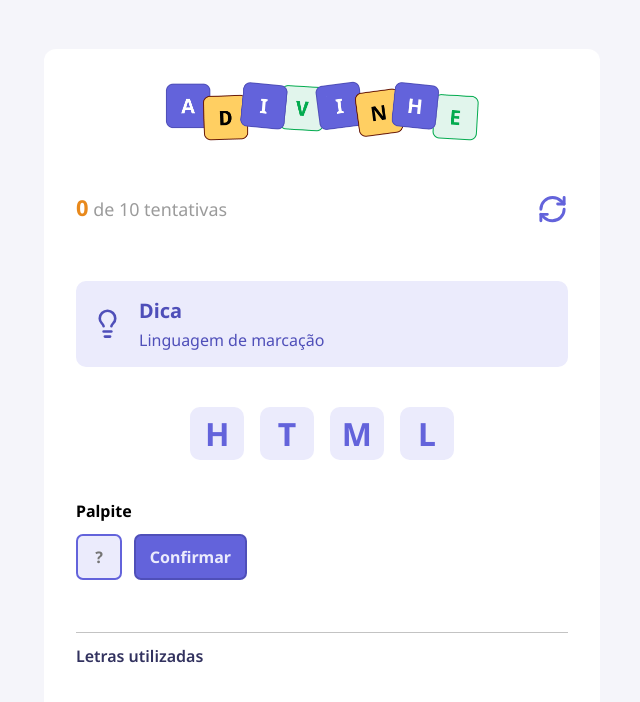
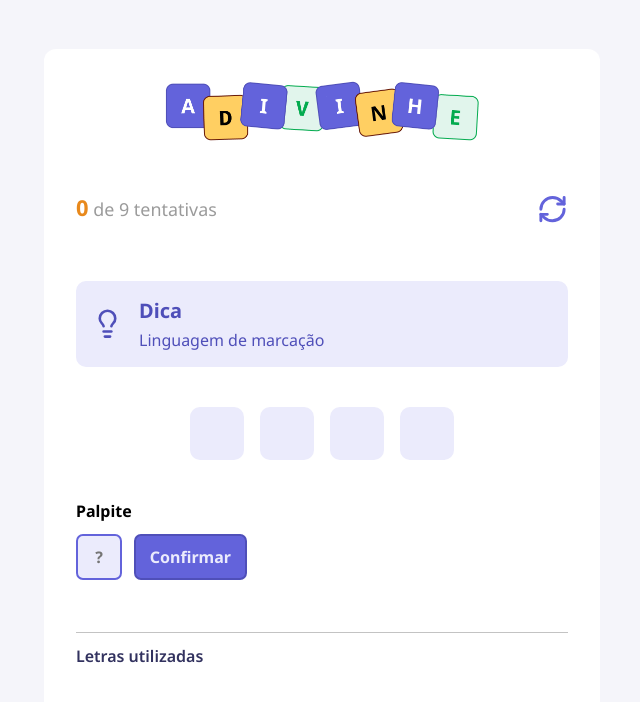
Before and after one commit to Weyne23/jogo-de-adivinhacao, a React (Vite) app: page / in a window 1280 px wide. Shown: the top 702 px of the page, without its empty margins (318-958 px from the left). Built offline with nearby package versions, Linux system fonts and the light colour scheme.

Commit message:
feature: finalizado projeto

```diff
--- a/src/App.tsx
+++ b/src/App.tsx
@@ -13,14 +13,18 @@ import { LettersUsed, type lettersUsedProps } from "./components/LettersUsed"
 
 export function App() {
   const [score, setScore] = useState(0);
-  const [attempts, setAttempts] = useState(0);
   const [letter, setLetter] = useState("");
   const [lettersUsed, setLettersUsed] = useState<lettersUsedProps[]>([]);
   //Caso meu estado tenha um tipo especifico precisa indicar qual vai ser o tipo dele.
   const [challenge, setChallenge] = useState<Challenge | null>(null);
 
+  const ATTEMPTS_MARGIN = 5;
+
   function handleRestartGame() {
-    alert("Reiniciar jogo!");
+    const isConfirmed = window.confirm("Você tem certeza que deseja reiniciar o jogo?");
+
+    if(isConfirmed)
+      startGame();
   }
 
   function startGame() {
@@ -31,7 +35,8 @@ export function App() {
     setChallenge(randomWord);
 
     setLetter("");
-    setAttempts(0);
+    setScore(0);
+    setLettersUsed([]);
   }
 
   function handlerConfirm() {
@@ -45,8 +50,10 @@ export function App() {
     const value = letter.toUpperCase();
     const exists = lettersUsed.find((used) => used.value === value);
 
-    if(exists)
+    if(exists){
+      setLetter("");
       return alert("Você ja tentou essa letra!");
+    }
 
     const hits = challenge.word.toUpperCase().split("").filter((char) => char === value).length;
 
@@ -58,9 +65,31 @@ export function App() {
     setLetter("");
   }
 
+  function endGame(message: string){
+    alert(message);
+    startGame();
+  }
+
   useEffect(() => {
     startGame();
   }, [])
+
+  useEffect(() => {
+    if(!challenge)
+      return;
+
+    setTimeout(() => {
+      if(score === challenge.word.length) {
+        return endGame("Parabéns, voce descobriu a palavra!");
+      }
+
+      const attemptLimit = challenge.word.length + ATTEMPTS_MARGIN;
+
+      if(attemptLimit === lettersUsed.length){
+        return endGame("Você usou todas as tentativas, perdeu!")
+      }
+    }, 200)
+  }, [score, lettersUsed.length])
 
   if(!challenge)
     return;
@@ -69,14 +98,16 @@ export function App() {
     <div className={styles.container}>
       <main>
         {/* "current", "max" e "onRestart" são os parametros do meu componente */}
-        <Header current={attempts} max={10} onRestart={handleRestartGame}/>
+        <Header current={lettersUsed.length} max={challenge.word.length + ATTEMPTS_MARGIN} onRestart={handleRestartGame}/>
         <Tip tip={challenge.tip}/>
 
         <div className={styles.word}>
           {
-            challenge.word.split("").map((wordSelected) => (
-              <Letter value={wordSelected} />
-            ))
+            //O segundo parametro de um map é o proprio index do elemento
+            challenge.word.split("").map((letter, index) => {
+              const letterUsed = lettersUsed.find((used) => used.value.toUpperCase() == letter.toUpperCase())
+              return <Letter key={index} value={letterUsed?.value} color={letterUsed ? "correct" : "default"} />
+            })
           }
         </div>
 
--- a/src/components/LettersUsed/index.tsx
+++ b/src/components/LettersUsed/index.tsx
@@ -19,7 +19,7 @@ export function LettersUsed({ data }: Props) {
             <div>
                 {
                     data.map(({ value, correct })=> (
-                        <Letter value={value} size="small" color={correct ? "correct" : "wrong"}/>
+                        <Letter key={value} value={value} size="small" color={correct ? "correct" : "wrong"}/>
                     ))
                 }
             </div>
```
